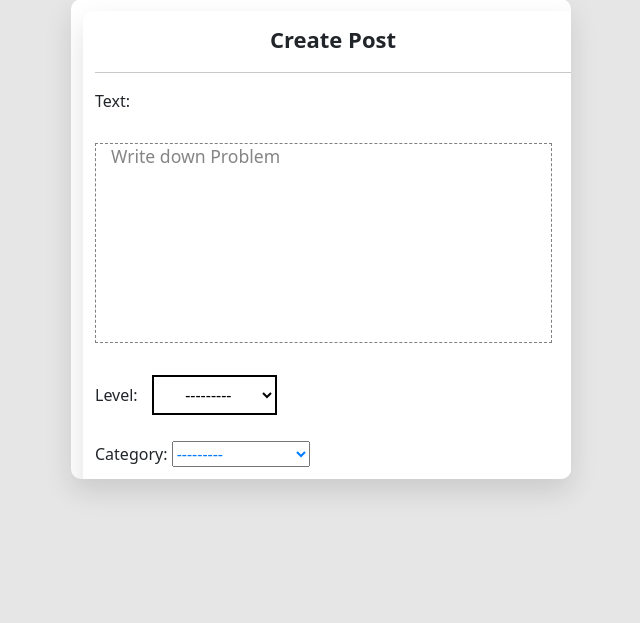
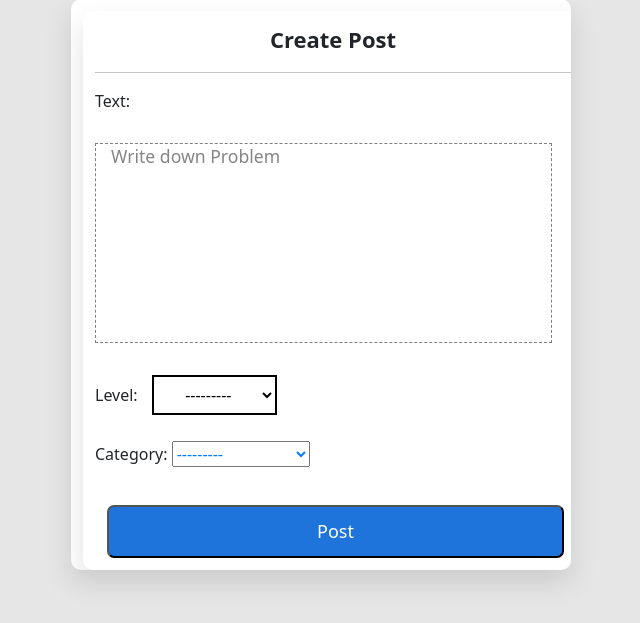
Before and after one commit to sandarva3/HackFest, a Django app: page /post/ in a window 1280 px wide. Shown: the part 98-721 px from the top of the page, without its empty margins (319-959 px from the left). Run offline with Django 5.2, Linux system fonts and the light colour scheme.

Commit message:
Add files via upload

```diff
--- a/static/css/post.css
+++ b/static/css/post.css
@@ -63,7 +63,7 @@
 
   .container {
     width: 500px;
-    height: 480px;
+    height: 70%;
     margin-top:12px;
     overflow: hidden;
     background: #fff;
```
